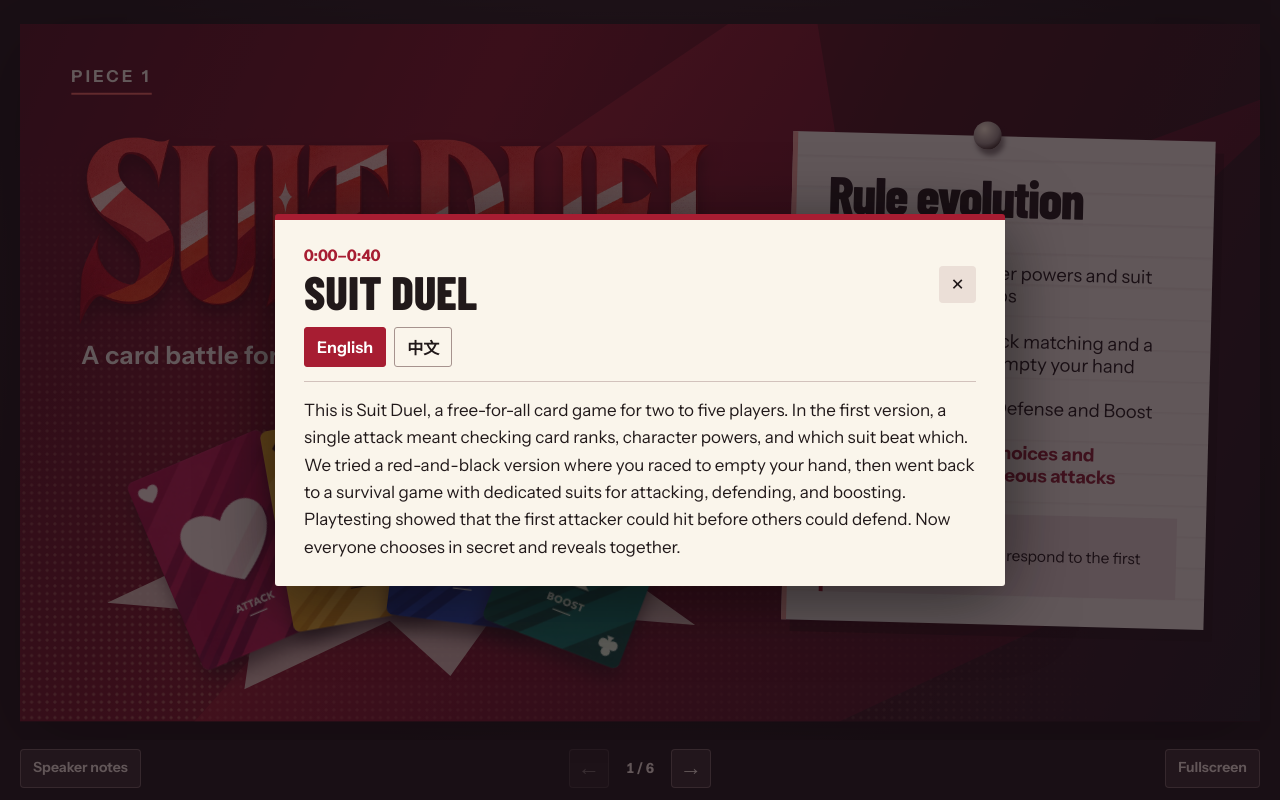
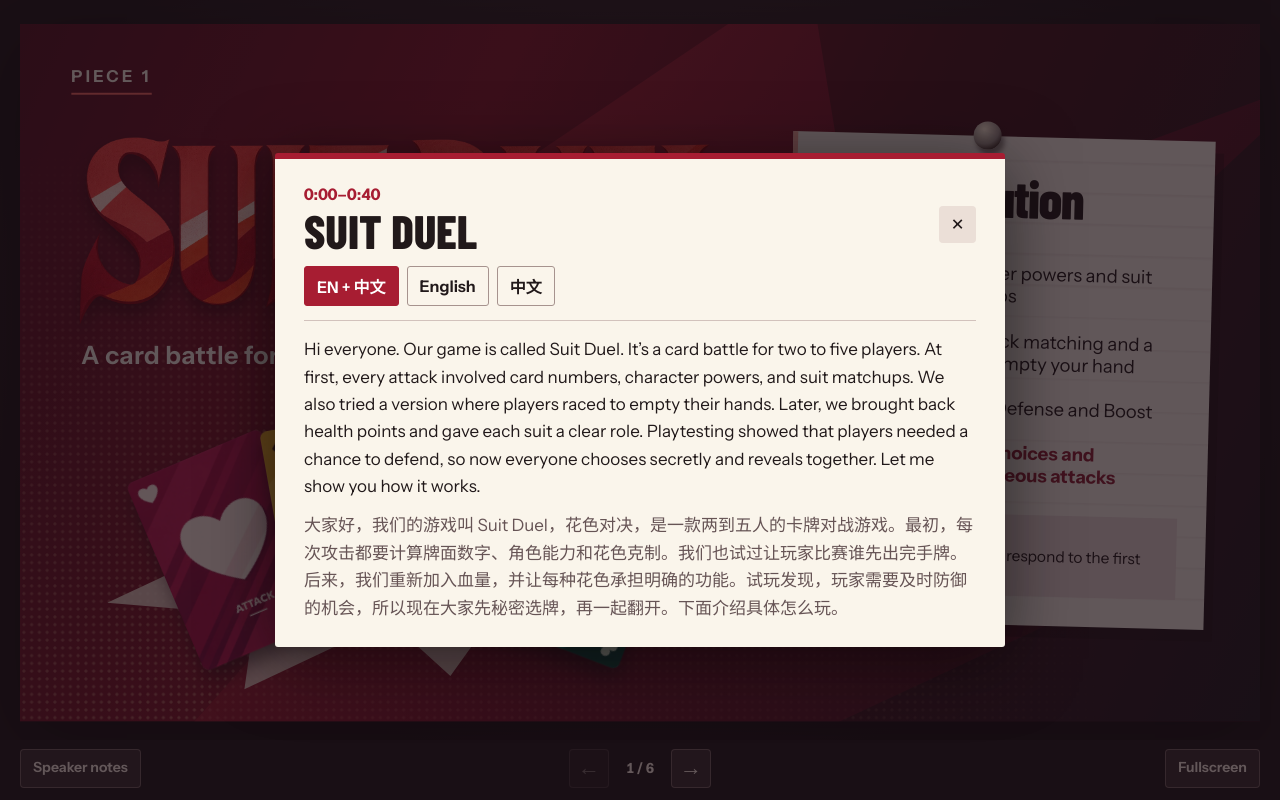
Before and after one commit to ROUMO1025/suit-duel-presentation, a plain HTML site: page index.html in a window 1280 px wide. Both pictures are taken after a click on the button "Speaker notes". Drawn offline with Linux system fonts and the light colour scheme.

Commit message:
Sync paired English and Chinese speaker notes and Word script

```diff
--- a/deck.js
+++ b/deck.js
@@ -13,7 +13,7 @@ const notesContent = document.querySelector('#notes-content');
 const languageButtons = Array.from(document.querySelectorAll('[data-language]'));
 
 let activeSlide = 0;
-let noteLanguage = 'en';
+let noteLanguage = 'both';
 
 function fitStage() {
   const padding = getComputedStyle(viewport);
@@ -67,24 +67,33 @@ function renderNotes() {
     button.setAttribute('aria-pressed', String(button.dataset.language === noteLanguage));
   });
 
-  const paragraphs = entry[noteLanguage].split('\n\n');
-  paragraphs.forEach((text, index) => {
-    const paragraph = document.createElement('p');
-    paragraph.textContent = text;
-    notesContent.append(paragraph);
-    if (entry.cue && index + 1 === entry.cueAfterParagraph) {
-      const cue = document.createElement('p');
-      cue.className = 'cue';
-      cue.textContent = entry.cue[noteLanguage];
-      notesContent.append(cue);
-    }
+  const languages = noteLanguage === 'both' ? ['en', 'zh'] : [noteLanguage];
+  entry.segments.forEach((segment) => {
+    const pair = document.createElement('div');
+    pair.className = segment.kind === 'cue' ? 'note-pair cue' : 'note-pair';
+    languages.forEach((language) => {
+      const paragraph = document.createElement('p');
+      paragraph.lang = language === 'zh' ? 'zh-CN' : 'en';
+      paragraph.textContent = segment[language];
+      pair.append(paragraph);
+    });
+    notesContent.append(pair);
   });
 
   const detail = extraNotes[slides[activeSlide].id];
   if (detail) {
+    const reference = document.createElement('details');
+    const summary = document.createElement('summary');
+    summary.textContent = noteLanguage === 'zh' ? '规则备查' : 'Rule reference';
     const aside = document.createElement('aside');
-    aside.textContent = detail[noteLanguage];
-    notesContent.append(aside);
+    languages.forEach((language) => {
+      const paragraph = document.createElement('p');
+      paragraph.lang = language === 'zh' ? 'zh-CN' : 'en';
+      paragraph.textContent = detail[language];
+      aside.append(paragraph);
+    });
+    reference.append(summary, aside);
+    notesContent.append(reference);
   }
 }
 
--- a/index.html
+++ b/index.html
@@ -164,7 +164,8 @@
       <form method="dialog"><button type="submit" aria-label="Close speaker notes">×</button></form>
     </div>
     <div class="note-language" aria-label="Speaker notes language">
-      <button type="button" data-language="en" aria-pressed="true">English</button>
+      <button type="button" data-language="both" aria-pressed="true">EN + 中文</button>
+      <button type="button" data-language="en" aria-pressed="false">English</button>
       <button type="button" data-language="zh" aria-pressed="false" lang="zh-CN">中文</button>
     </div>
     <div id="notes-content"></div>
--- a/speaker-notes.js
+++ b/speaker-notes.js
@@ -1,43 +1,92 @@
 window.suitDuelNotes = [
   {
+    "title": "SUIT DUEL",
     "time": "0:00–0:40",
-    "title": "SUIT DUEL",
-    "en": "This is Suit Duel, a free-for-all card game for two to five players. In the first version, a single attack meant checking card ranks, character powers, and which suit beat which. We tried a red-and-black version where you raced to empty your hand, then went back to a survival game with dedicated suits for attacking, defending, and boosting. Playtesting showed that the first attacker could hit before others could defend. Now everyone chooses in secret and reveals together.",
-    "zh": "这是《花色对决》，一款两到五人的卡牌对战游戏。最早打一张牌，要同时看点数、角色能力和花色克制。我们也试过把规则改成红黑配牌，比谁先出完手牌，后来又回到生存对战，让花色分别负责攻击、防御和蓄力。试玩时发现，先攻击的人能在别人来得及防御之前打出伤害。所以现在大家先秘密选牌，选完以后一起翻开。"
+    "segments": [
+      {
+        "en": "Hi everyone. Our game is called Suit Duel. It’s a card battle for two to five players. At first, every attack involved card numbers, character powers, and suit matchups. We also tried a version where players raced to empty their hands. Later, we brought back health points and gave each suit a clear role. Playtesting showed that players needed a chance to defend, so now everyone chooses secretly and reveals together. Let me show you how it works.",
+        "zh": "大家好，我们的游戏叫 Suit Duel，花色对决，是一款两到五人的卡牌对战游戏。最初，每次攻击都要计算牌面数字、角色能力和花色克制。我们也试过让玩家比赛谁先出完手牌。后来，我们重新加入血量，并让每种花色承担明确的功能。试玩发现，玩家需要及时防御的机会，所以现在大家先秘密选牌，再一起翻开。下面介绍具体怎么玩。"
+      }
+    ]
   },
   {
+    "title": "Setup & Goal",
     "time": "0:40–1:10",
-    "title": "Setup & Goal",
-    "en": "Each player starts with nine cards and ten health. Put two dice in front of you, each showing five, to track your health. The deck has one hundred cards, twenty-five of each suit. The cards have suit symbols and no ranks. Each player fights for themselves and can attack any opponent who’s still in the game. At zero health you’re out, and the last player standing wins.",
-    "zh": "开局每人拿九张牌和两颗骰子。两颗骰子都朝上摆成五点，合起来就是十点血量。牌组一共一百张，四种花色各二十五张。出牌时看牌面上的花色。这里每个人都为自己作战，攻击时可以选任何一名还没出局的对手。血量到零就出局，最后留在场上的人获胜。"
+    "segments": [
+      {
+        "en": "Everyone starts with nine cards and ten health. We use two dice, each showing five, to track health. The deck has one hundred cards, twenty-five of each suit. The cards have no numbers. You can attack any opponent who’s still in the game. At zero health, you’re out. The last player standing wins.",
+        "zh": "每人开局有九张手牌和十点血量。我们用两颗各朝上五点的骰子记录血量。整副牌共一百张，每种花色二十五张，牌面没有数字。你可以攻击任意一名还在场上的对手。血量到零就出局，最后存活的人获胜。"
+      }
+    ]
   },
   {
+    "title": "Choose Your Play",
     "time": "1:10–2:15",
-    "title": "Choose Your Play",
-    "en": "For the round, choose one suit, usually in a group of three to five cards. You can also pass and keep your hand. Hearts and Diamonds both attack, but you can’t mix them in the same play. Three Hearts deal two damage. The table shows what changes if you play four or five.\n\nSpades go on the table as a shield. Set how many you’re willing to spend this round. If you place five Spades and set your limit to three, at least two stay for later. If no one attacks you, your whole shield stays. Clubs boost your next attack. You can store one group of Clubs and use the whole group on your next attack. For example, three Clubs stored now add three damage when you next attack.",
-    "zh": "每轮选一种花色，通常一起出三到五张。你也可以跳过，把手牌留着。红桃和方片都能攻击，但两张红桃加一张方片不能凑成一组。三张红桃打两点，出四张或五张的效果可以看表。\n\n黑桃摆在自己面前当盾。你可以先设定这一轮最多愿意用掉几张。比如你放了五张黑桃，把上限设成三张。就算被攻击，这轮也最多用掉三张，至少两张能留着。没人攻击你，盾就全留在桌上。梅花给下一次攻击蓄力，只能存一组，下次攻击时整组用掉。比如这轮存三张梅花，下次攻击就能多打三点。"
+    "segments": [
+      {
+        "en": "Each round, play three to five cards of one suit, or pass and keep your hand. Hearts and Diamonds both attack, but you can’t mix them in one play. Three cards deal two damage, four deal three, and five deal four.",
+        "zh": "每轮可以出同一种花色的三到五张牌，也可以跳过，保留手牌。红桃和方片都能攻击，但不能混在一起出。三张造成两点伤害，四张造成三点，五张造成四点。"
+      },
+      {
+        "en": "Spades go on the table as shields. Spending three, four, or five blocks three, five, or seven damage. You set a spending limit from zero to five cards for the round. If no one attacks you, your Spades stay on the table.",
+        "zh": "黑桃放在桌上作为护盾。消耗三、四、五张，分别挡三、五、七点伤害。你可以提前设定，这轮最多愿意消耗零到五张。没人攻击你，黑桃就留在桌上。"
+      },
+      {
+        "en": "Clubs add three, five, or seven damage to your next attack. You can store one group, and your next attack uses the whole group.",
+        "zh": "梅花让下一次攻击增加三、五、七点伤害。你只能储存一组梅花，下次攻击时整组用掉。"
+      }
+    ]
   },
   {
+    "title": "How a Round Works",
     "time": "2:15–3:15",
-    "title": "How a Round Works",
-    "en": "First, choose your cards and a living opponent in secret. You can take your time. Confirming locks your choice. With Spades or Clubs, the target shows your intent and the effect applies to you.\n\nOnce every surviving player confirms or passes, we reveal together. New shields go down first. Then all attacks land together, even attacks by players knocked out this round. If two people hit you, add their damage before blocking it. The first legal confirmation earns one extra point. That’s one extra damage now, one extra block if used this round, or one extra damage stored for your next attack.",
-    "zh": "先秘密选牌和一名还在场上的对手。选牌不限时，按下确认就锁定。选黑桃或梅花时，目标只是展示意图，效果作用在自己身上。\n\n等所有存活玩家都确认或跳过，再一起亮牌。先放好新出的黑桃，然后所有攻击同时命中。这轮被打出局的人，已经选好的攻击也会生效。两个人都打你，就先把伤害加起来，再扣格挡。最早成功确认合法出牌的人会获得一点奖励。攻击多打一，黑桃这轮用上时多挡一，梅花为下次攻击多存一点。黑桃拿到奖励但这轮没有用来格挡，奖励就会失效。"
+    "segments": [
+      {
+        "en": "Everyone picks in secret. Take your time, then confirm to lock in your choice. Once everyone confirms or passes, we reveal together. New shields go down first. Then all attacks land at the same time. If two people attack you, add their damage before blocking. Even if you’re knocked out this round, your attack still lands.",
+        "zh": "大家秘密选择，可以慢慢考虑，按确认后就锁定选择。所有人确认或跳过后，一起翻牌。先放好新出的护盾，再同时结算所有攻击。如果两个人都攻击你，先把伤害加起来，再用护盾挡。即使你在这一轮被淘汰，已经选好的攻击仍然生效。"
+      },
+      {
+        "en": "The first valid confirmation gets a one-point bonus. Attack deals one extra damage. Defense blocks one extra point if used this round. Boost stores one extra damage for your next attack. Spades and Clubs always help you, even though you also select an opponent.",
+        "zh": "最先确认合法出牌的人获得一点奖励。攻击多打一，防御如果这轮用到了，就多挡一；蓄力为下一次攻击多存一点。使用黑桃和梅花时也要选择对手，但它们的实际效果都作用在自己身上。"
+      }
+    ]
   },
   {
+    "title": "One Round in Action",
     "time": "3:15–4:25",
-    "title": "One Round in Action",
-    "en": "Let’s try it with three people. A plays five Hearts against B and is the first to confirm. B can’t see that choice, but plays three Spades and sets a limit of three. C plays three Clubs to prepare for their next attack.\n\nNow the cards turn over together. B’s new shield goes down first. Five Hearts deal four damage, and A’s one-point bonus brings that up to five. B spends three Spades to block three of that damage. So B loses two health and goes from ten to eight. C stores three extra points for the next attack. If they play three Diamonds next time, two base damage plus those three makes five, before any new confirmation bonus.",
-    "zh": "我们用三个人试一轮。A 选了五张红桃打 B，而且最快确认。B 看不到 A 的选择，决定出三张黑桃，并设定这轮最多用三张。C 出三张梅花，准备下次再攻击。\n\n现在一起翻牌，先摆好 B 的盾。五张红桃本来打四点，A 最快确认多一点，所以总共打五点。B 用三张黑桃挡三点，实际掉两点血，从十变成八。C 把三点强化留给下一次攻击。如果 C 下一轮用三张方片，基础伤害两点，加上存好的三点，就是五点。这个数还没算下一轮可能拿到的确认奖励。",
-    "cue": {
-      "en": "Pause 10–15 seconds. Reveal the three plays together, then point to B’s shield before revealing the health change.",
-      "zh": "停 10–15 秒，一起揭示三组牌，先指向 B 的护盾，再展示血量变化。"
-    },
-    "cueAfterParagraph": 1
+    "segments": [
+      {
+        "en": "Let’s try one round with three players. A chooses five Hearts to attack B and confirms first. B can’t see A’s choice, but plays three Spades and sets a spending limit of three. C plays three Clubs to prepare for the next attack.",
+        "zh": "我们用三个人演示一轮。A 选择五张红桃攻击 B，而且最快确认。B 看不到 A 的选择，但决定出三张黑桃，并把消耗上限设为三张。C 出三张梅花，为下一次攻击做准备。"
+      },
+      {
+        "kind": "cue",
+        "en": "Click Reveal cards, pause for about 5 seconds, and point to B’s Spades.",
+        "zh": "点击 Reveal cards，停顿约 5 秒，指向 B 的黑桃。"
+      },
+      {
+        "en": "Now we reveal together. B’s shield goes down first. Five Hearts deal four damage, plus one for confirming first. That’s five damage. B spends three Spades to block three, so B loses two health.",
+        "zh": "现在大家一起翻牌，先放好 B 的护盾。五张红桃造成四点伤害，加上最快确认的一点，共五点。B 消耗三张黑桃挡三点，所以实际失去两点血量。"
+      },
+      {
+        "kind": "cue",
+        "en": "Click Resolve round, show 10 → 8, and pause for about 5 seconds.",
+        "zh": "点击 Resolve round，展示 10 → 8，停顿约 5 秒。"
+      },
+      {
+        "en": "B goes from ten health to eight. C keeps a three-point boost for the next attack. All three players survive, so the game continues.",
+        "zh": "B 的血量从十变成八。C 为下一次攻击保留了三点强化。三个人都还活着，游戏继续。"
+      }
+    ]
   },
   {
+    "title": "Win, Draw, or Refill",
     "time": "4:25–5:00",
-    "title": "Win, Draw, or Refill",
-    "en": "After the attacks, check who’s still standing. A player at zero health discards their hand and the cards on their table. If only one player is left, they win. If everyone is knocked out, it’s a draw. Otherwise, every survivor refills to nine cards and we play another round. If the draw pile runs out, shuffle the discards into a new draw pile.",
-    "zh": "攻击结算完，再看场上剩下几个人。血量到零的人出局，手里的牌和桌上的牌都要弃掉。只剩一人，那个人就赢。所有人同时出局就是平局。如果还有至少两个人存活，就各自把手牌补到九张，开始下一轮。像刚才那一轮，B 还有八点血，A 和 C 也没有出局，所以三个人都补牌。抽牌堆空了，就把弃牌洗成新的抽牌堆。"
+    "segments": [
+      {
+        "en": "After all attacks, check who’s still standing. Eliminated players discard their hands and the cards on their tables. If one player is left, they win. If everyone is knocked out, it’s a draw. Otherwise, every survivor refills to nine cards, and we start another round. When the draw pile runs out, shuffle the discards into a new one. Thanks!",
+        "zh": "所有攻击结算完，再看谁还活着。出局的人弃掉所有手牌和桌上的牌。只剩一人就获胜，全员出局就是平局。如果还有至少两个人存活，大家就各自把手牌补到九张，开始下一轮。抽牌堆用完后，把弃牌堆洗成新的抽牌堆。谢谢大家！"
+      }
+    ]
   }
 ];
--- a/styles.css
+++ b/styles.css
@@ -199,8 +199,13 @@ dialog::backdrop{background:#190c14ac}
 .note-language button[aria-pressed="true"]{background:var(--red);color:#fff;border-color:var(--red)}
 #notes-content{font-size:17px;line-height:1.61}
 #notes-content p+p{margin-top:12px}
+#notes-content .note-pair+.note-pair{border-top:1px solid #d2c2bc88;margin-top:17px;padding-top:14px}
+#notes-content .note-pair p[lang="zh-CN"]{color:#665455}
 #notes-content .cue{border-left:4px solid var(--red);padding:7px 12px;background:#efe2db;color:#732539;font-weight:650}
+#notes-content details{margin-top:18px;border-top:1px solid #d2c2bc;padding-top:12px}
+#notes-content summary{cursor:pointer;font-size:14px;font-weight:650;color:var(--muted)}
 #notes-content aside{margin-top:16px;border-top:1px solid #d2c2bc;padding-top:12px;color:var(--muted);font-size:15px}
+#notes-content details aside{border:0;margin-top:9px;padding:0}
 
 @media(max-width:650px) and (orientation:portrait){
   .viewport{display:block;overflow:auto;overscroll-behavior:contain;padding:0;background:var(--board)}
```
Also changed, not shown: 2 other files.
